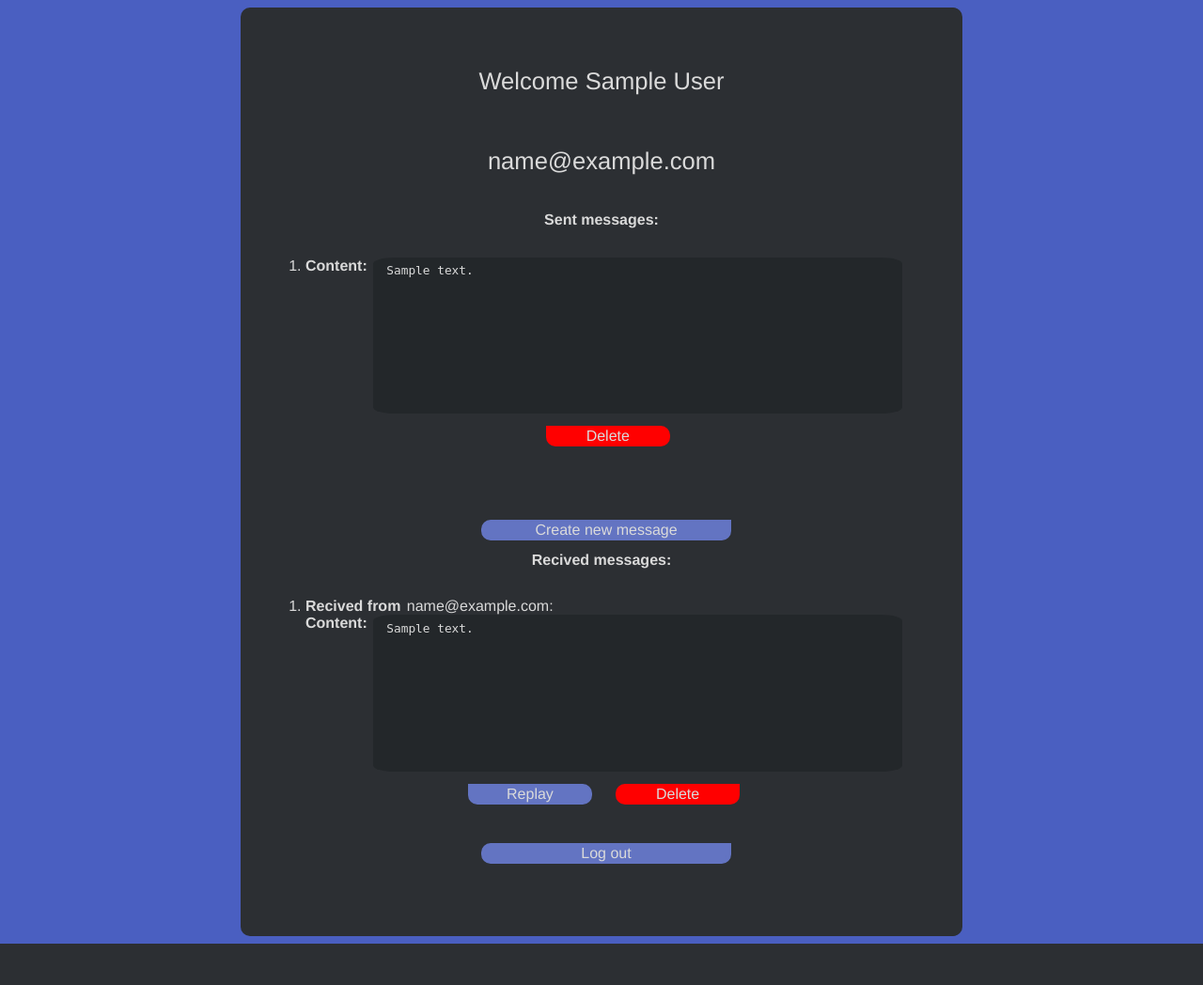
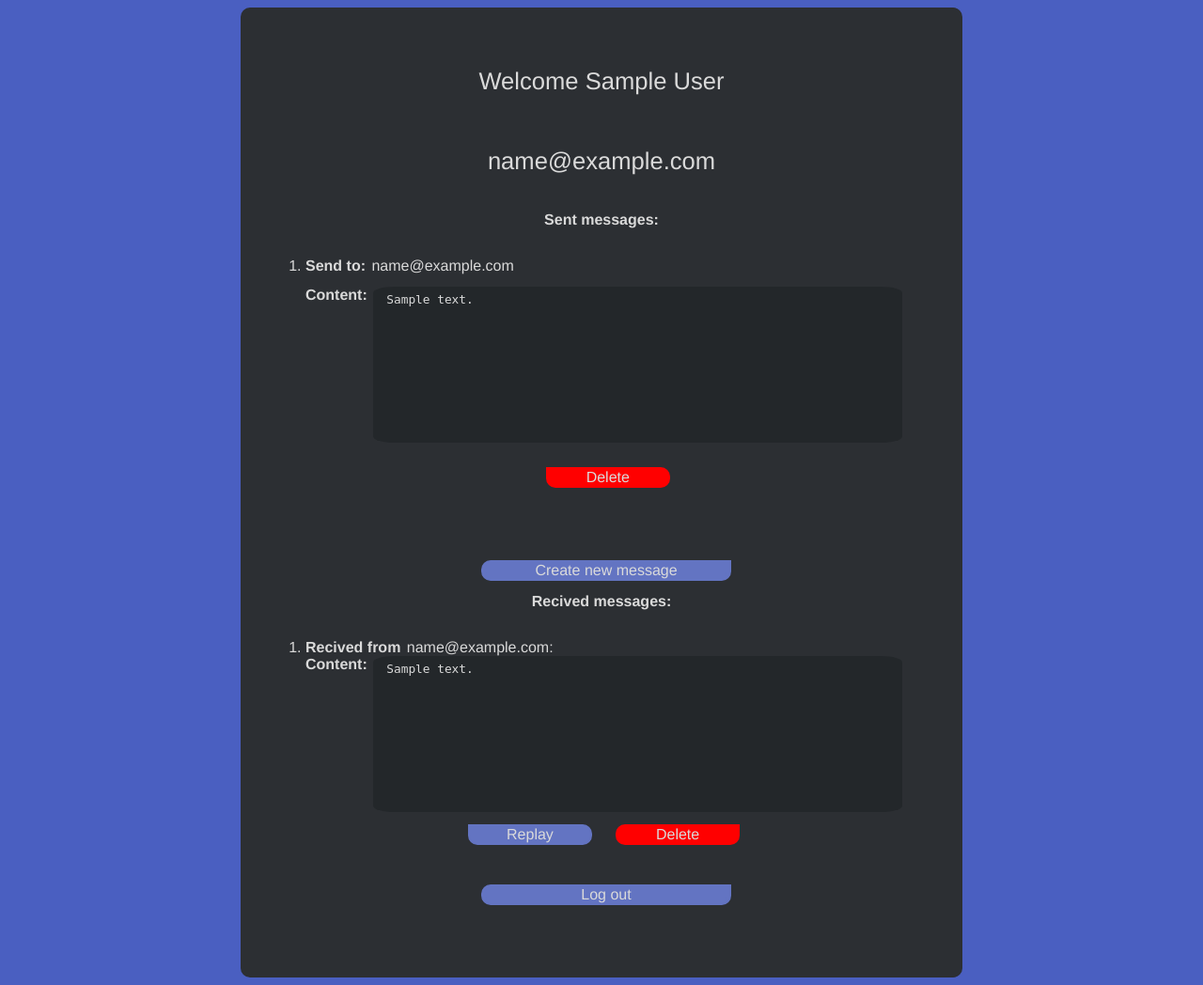
Before and after one commit to JakubRak1/Messenger, a Flask app: page /messenger in a window 1280 px wide. Shown: the whole page at 94% size. Before the commit the page ends 1004 px from the top, so only its background shows below. Run offline with Flask 2, Linux system fonts and the light colour scheme; a user stored in the database is signed in; tables that the repository leaves empty hold one stand-in row (values such as "Sample post").

Commit message:
Fixed some serious bugs with dubled messages and errors in deleting them from inbox

```diff
--- a/messenger/main/routes.py
+++ b/messenger/main/routes.py
@@ -3,7 +3,7 @@ from flask import render_template, Blueprint, redirect, flash, url_for
 from flask_login import login_user, login_required, current_user, logout_user
 from messenger import db
 from messenger.main.forms import LoginForm, CreateUser, CreateMessage, ReplyMessage
-from messenger.models import People, MessagesSent, MessagesRecive
+from messenger.models import People, MessagesSent, MessagesRecive, MessagesSentDisplay
 
 main = Blueprint('main', __name__)
 
@@ -26,7 +26,7 @@ def home():
 def register_account():
     form = CreateUser()
     if form.validate_on_submit():
-        user = People(first_name=form.first_name.data, last_name=form.last_name.data, email=form.email.data, password=form.password.data, message_created=[], message_recived=[])
+        user = People(first_name=form.first_name.data, last_name=form.last_name.data, email=form.email.data, password=form.password.data, message_created=[], message_recived=[], message_send_display=[])
         db.session.add(user)
         db.session.commit()
         flash(f"Created Account")
@@ -37,13 +37,18 @@ def register_account():
 @main.route('/messenger', methods=["GET","POST"])
 @login_required
 def messanger():
-    send_messages = db.session.query(MessagesSent).filter_by(author_email = current_user.email).all()
+    send_messages_display = db.session.query(MessagesSentDisplay).filter_by(author_email = current_user.email).all()
     recived_messages = db.session.query(MessagesRecive).filter_by(reciver_email = current_user.email).all()
     email_recived = []
     for i in range(len(recived_messages)):
         email_to_reply = db.session.query(MessagesSent).filter_by(content = recived_messages[i].content).first()
         email_recived.append(email_to_reply.author_email)
-    return render_template('messanger.html', send_messages = send_messages, recived_messages = recived_messages, user = current_user, sender = email_recived)
+    email_recived_set = set(email_recived)
+    email_recived_dict = {}
+    for adress in email_recived_set:
+        emails = db.session.query(MessagesSent).filter_by(author_email = adress).all()
+        email_recived_dict[adress] = emails
+    return render_template('messanger.html', send_messages = send_messages_display, recived_messages = email_recived_dict, user = current_user)
 
 
 @main.route('/messenger/logout', methods=["GET","POST"])
@@ -61,8 +66,9 @@ def create_new_message():
         reciver = db.session.query(People).filter_by(email=form.reciver_email.data).first()
         if(reciver):
             new_message_sent = MessagesSent(content = form.content.data, author_email = current_user.email)
+            new_message_sent_display = MessagesSentDisplay(content = form.content.data, author_email= current_user.email, reciver_email=reciver.email)
             new_message_recived = MessagesRecive(content = form.content.data, reciver_email = reciver.email)
-            db.session.add_all([new_message_sent, new_message_recived])
+            db.session.add_all([new_message_sent, new_message_sent_display, new_message_recived])
             db.session.commit()
             return redirect(url_for('main.messanger'))
         else:
@@ -79,8 +85,9 @@ def reply(msg_recived_id):
     reciver = db.session.query(People).filter_by(email=msg_sended.author_email).first()
     if form.validate_on_submit():
         new_message_sent = MessagesSent(content = form.content.data, author_email = current_user.email)
+        new_message_sent_display = MessagesSentDisplay(content = form.content.data, author_email= current_user.email, reciver_email=reciver.email)
         new_message_recived = MessagesRecive(content = form.content.data, reciver_email = reciver.email)
-        db.session.add_all([new_message_sent, new_message_recived])
+        db.session.add_all([new_message_sent, new_message_sent_display, new_message_recived])
         db.session.commit()
         return redirect(url_for('main.messanger'))
     return render_template('reply.html', form=form)
@@ -98,7 +105,7 @@ def delete_recived(msg_recived_id):
 @main.route('/messenger/delete_send_<int:msg_send_id>', methods=["GET", "POST"])
 @login_required
 def delete_send(msg_send_id):
-    msg_send_deleted = db.session.query(MessagesSent).filter_by(id=msg_send_id, author_email=current_user.email).first()
-    db.session.delete(msg_send_deleted)
+    msg_send_display_deleted = db.session.query(MessagesSentDisplay).filter_by(id=msg_send_id, author_email=current_user.email).first()
+    db.session.delete(msg_send_display_deleted)
     db.session.commit()
     return redirect(url_for('main.messanger'))
--- a/messenger/static/style.css
+++ b/messenger/static/style.css
@@ -177,6 +177,9 @@
   display: flex;
   flex-direction: row;
  }
+ .mg-bt-1{
+  margin-bottom: 1vw;
+ }
  textarea{
   height: 12vw;
  }
--- a/messenger/templates/messanger.html
+++ b/messenger/templates/messanger.html
@@ -15,9 +15,13 @@
                     {% for msg in send_messages %}
                     <li>
                         <div class="msg-container">
-                            <div class="title-content">
+                            <div class="title-content mg-bt-1">
+                                <span class="bold">Send to:</span>
+                                <span> {{msg.reciver_email}}</span>
+                            </div>
+                            <div class="title-content mg-bt-1">
                                 <span class="bold">Content: </span>
-                                <textarea> {{ msg.content }}</textarea>
+                                <textarea disabled> {{ msg.content }}</textarea>
                             </div>
                             <a class = "message-delete-right" href="{{url_for('main.delete_send', msg_send_id = msg.id)}}">Delete</a>
                         </div>
@@ -35,17 +39,18 @@
             </span>
             <div>
                 <ol>
-                {% for email in sender %}
-                    {% for msg in recived_messages %}
+                {% for key, value in recived_messages.items() %}
+                    {% if value.__class__.__name__ == 'list' %}
+                        {% for msg in value %}
                             <li>
                                 <div class="msg-container">
                                     <div class="title-content">
                                         <span class="bold">Recived from</span>
-                                <span> {{ email }}:</span>
+                                        <span> {{ key }}:</span>
                                     </div>
                                     <div class="title-content">
                                         <span class="bold">Content:</span>
-                                <textarea> {{ msg.content }}</textarea>
+                                        <textarea disabled> {{ msg.content }}</textarea>
                                     </div>
                             </li>
                             <div class="title-content align-gap">
@@ -53,6 +58,23 @@
                                 <a class = "message-delete-left" href="{{url_for('main.delete_recived', msg_recived_id = msg.id)}}">Delete</a>
                             </div>
                         {% endfor %}
+                    {% else %}
+                        <li>
+                            <div class="msg-container">
+                                <div class="title-content">
+                                    <span class="bold">Recived from</span>
+                                    <span> {{ key }}:</span>
+                                </div>
+                                <div class="title-content">
+                                    <span class="bold">Content:</span>
+                                    <textarea disabled> {{ value.content }}</textarea>
+                                </div>
+                        </li>
+                        <div class="title-content align-gap">
+                            <a class = "message-replay" href="{{url_for('main.reply', msg_recived_id = value.id)}}">Replay</a>
+                            <a class = "message-delete-left" href="{{url_for('main.delete_recived', msg_recived_id = value.id)}}">Delete</a>
+                        </div>
+                    {% endif %}
                 {% endfor %}
                 </ol>
             </div>
```
Also changed, not shown: messenger/models.py (+19 -1 lines). Lines whose indentation alone changed are shown as unchanged.
